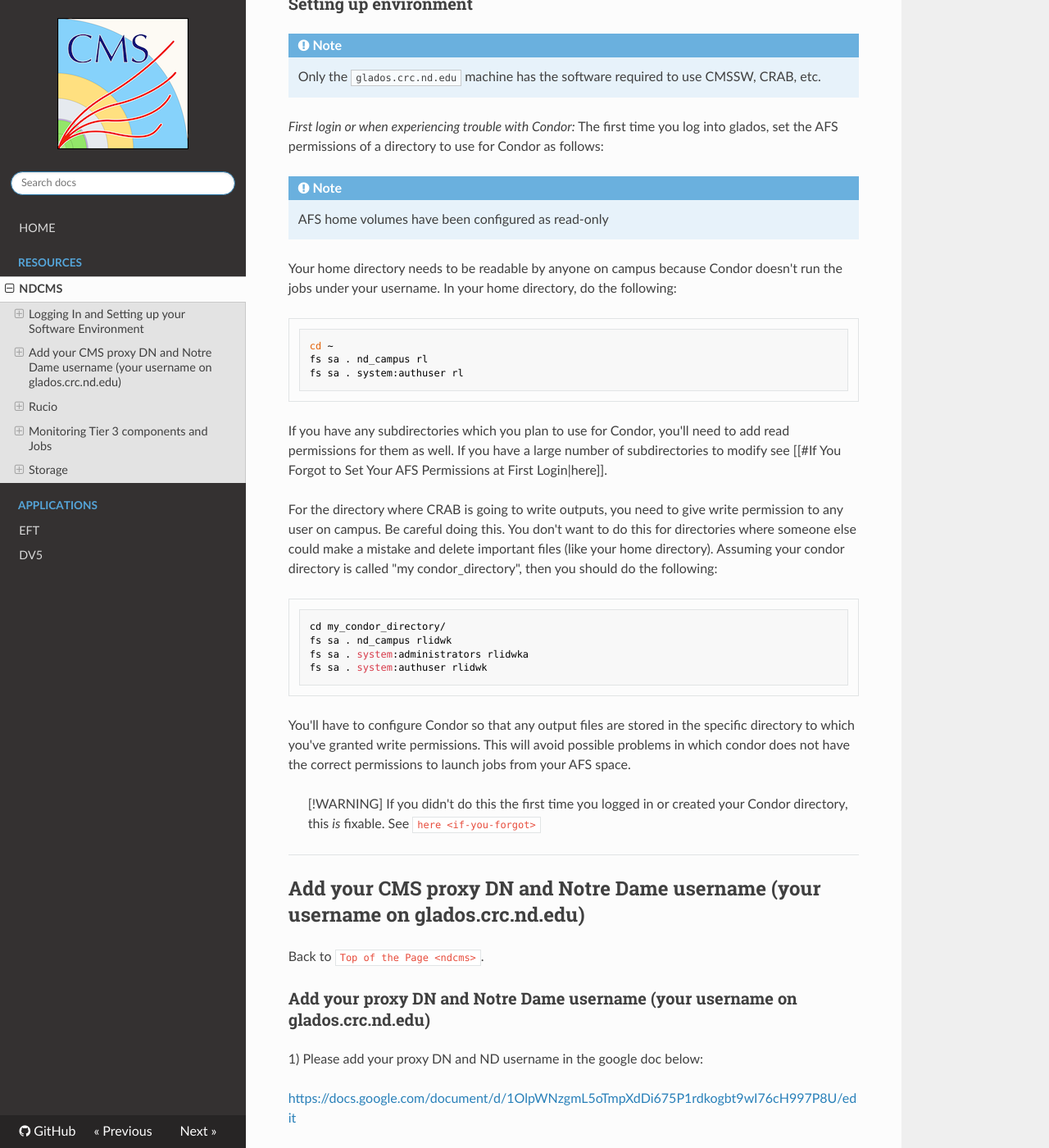
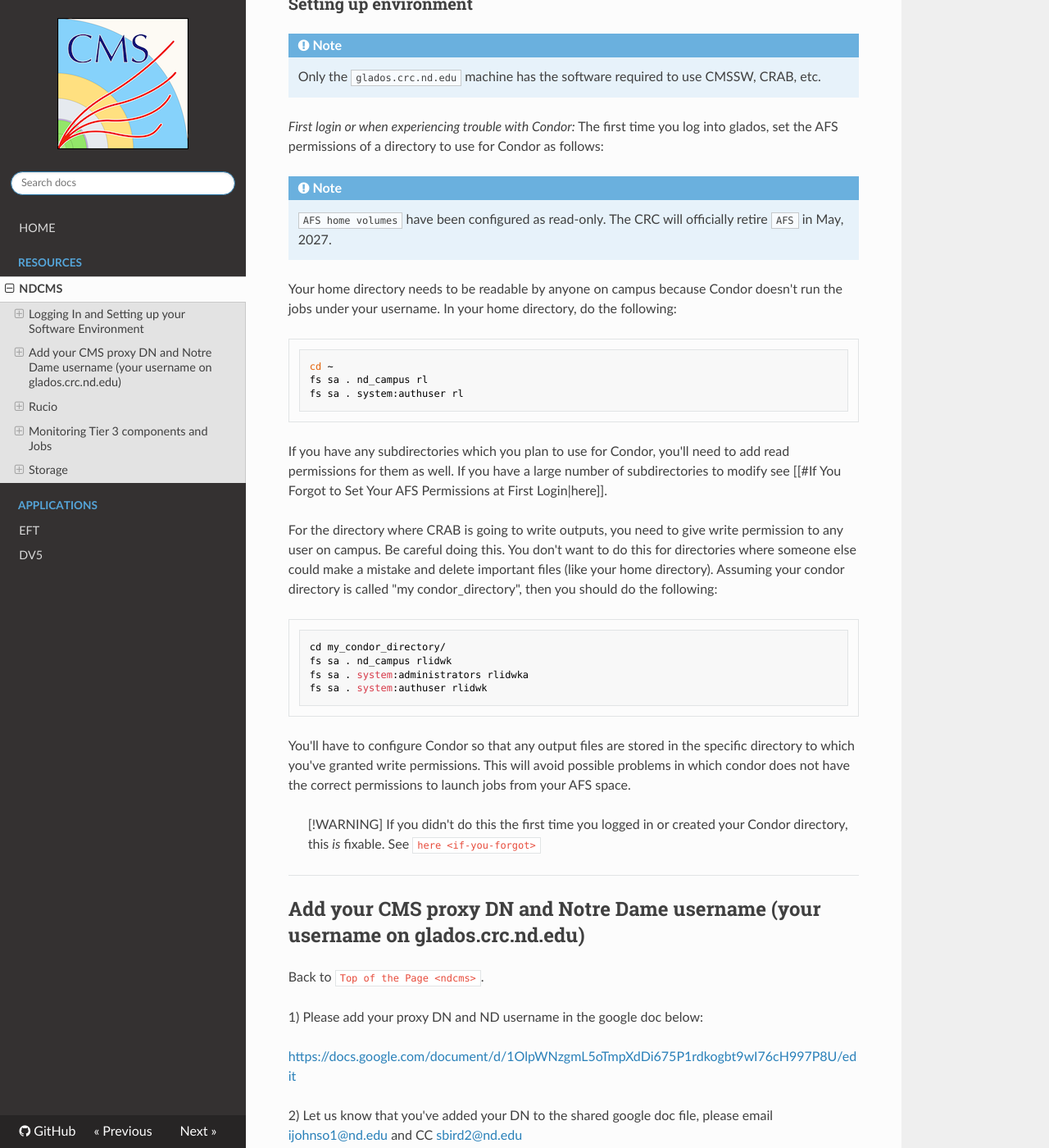
Before and after one commit to crcresearch/ndcmsT3, an MkDocs documentation site: the page built from docs/resources/ndcms.md, in a window 1280 px wide and 1400 px high, scrolled down 1588 px. Shown: the whole window at 82% size. Built offline with MkDocs 1.6.1, drawn with Linux system fonts in a browser that asks for light colours; nearby versions of some CDN libraries.

Commit message:
Update ndcms.md

```diff
--- a/docs/resources/ndcms.md
+++ b/docs/resources/ndcms.md
@@ -56,7 +56,7 @@
 *First login or when experiencing trouble with Condor:* The first time you log into glados, set the AFS permissions of a directory to use for Condor as follows:
 
 !!! note
-    AFS home volumes have been configured as read-only
+    `AFS home volumes` have been configured as read-only. The CRC will officially retire `AFS` in May, 2027.
 
 Your home directory needs to be readable by anyone on campus because Condor doesn't run the jobs under your username. In your home directory, do the following:
 
@@ -87,8 +87,6 @@
 ## Add your CMS proxy DN and Notre Dame username (your username on glados.crc.nd.edu)
 
 Back to `Top of the Page <ndcms>`.
-
-### Add your proxy DN and Notre Dame username (your username on glados.crc.nd.edu)
 
 1)  Please add your proxy DN and ND username in the google doc below:
 
```
